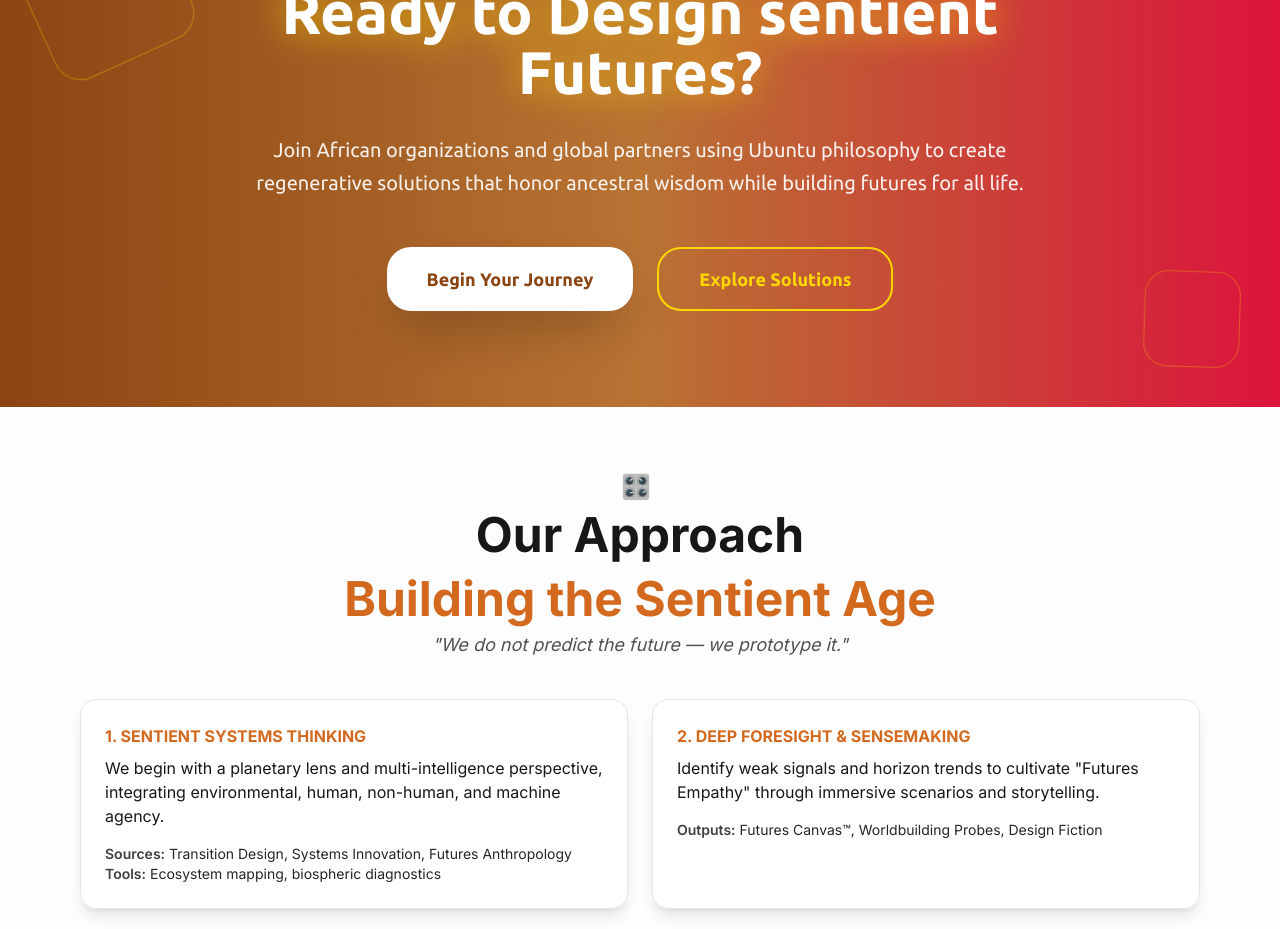
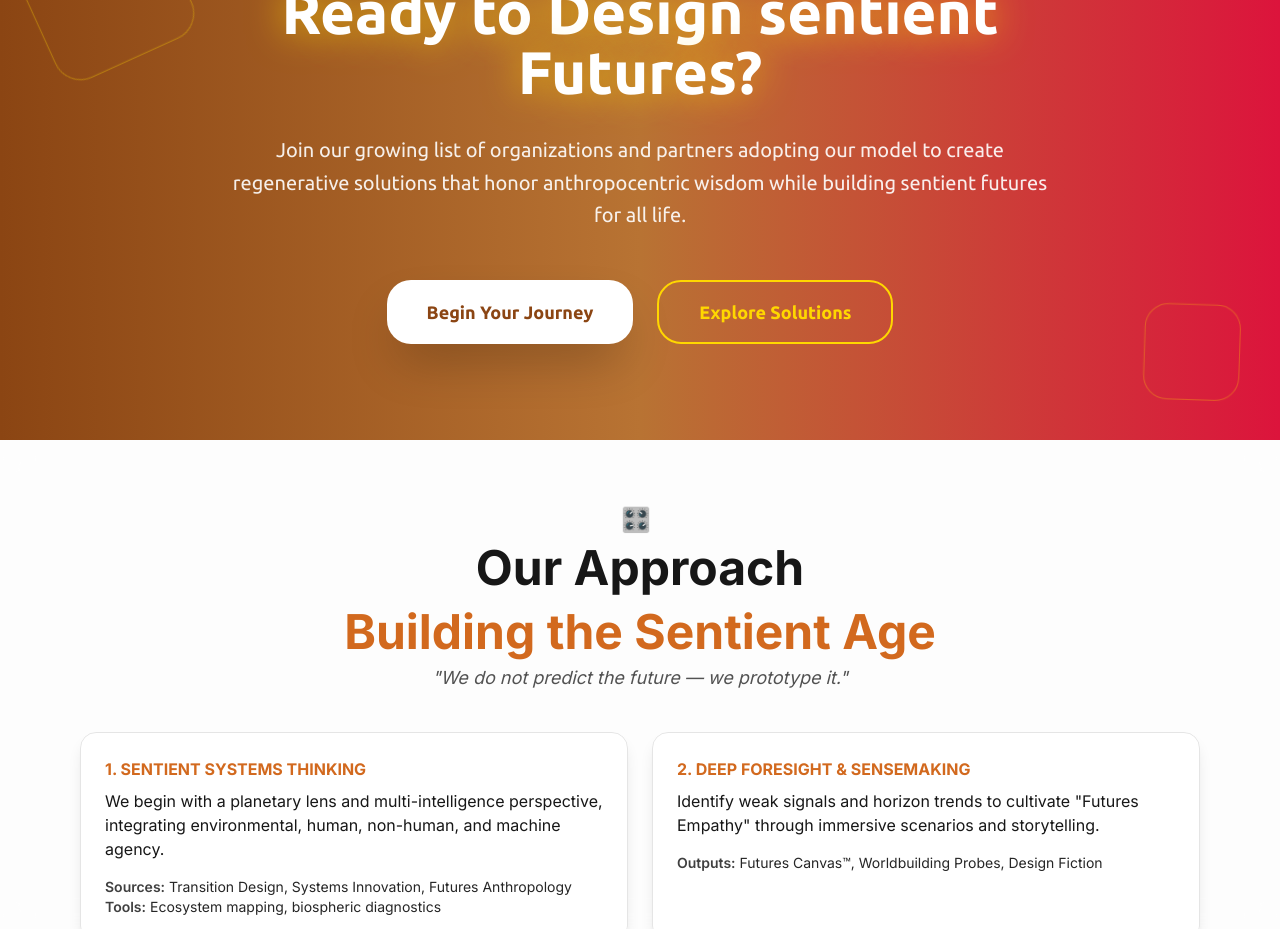
Before and after one commit to hardik-75672/Axumewe, a React (Vite) app: page / in a window 1280 px wide. Shown: the part 8100-9029 px from the top of the page. Built offline with nearby package versions, Linux system fonts and the light colour scheme.

Commit message:
change some messages

```diff
--- a/src/components/EventsPage.tsx
+++ b/src/components/EventsPage.tsx
@@ -262,9 +262,9 @@ const EventsPage: React.FC = () => {
               className="text-xl text-white/90 mb-12 font-african leading-relaxed"
               whileHover={{ scale: 1.05 }}
             >
-              Join African organizations and global partners using Ubuntu
-              philosophy to create regenerative solutions that honor ancestral
-              wisdom while building futures for all life.
+              Join our growing list of organizations and partners adopting our
+              model to create regenerative solutions that honor anthropocentric
+              wisdom while building sentient futures for all life.
             </motion.p>
             <div className="flex flex-col sm:flex-row gap-6 justify-center">
               <motion.button
```
